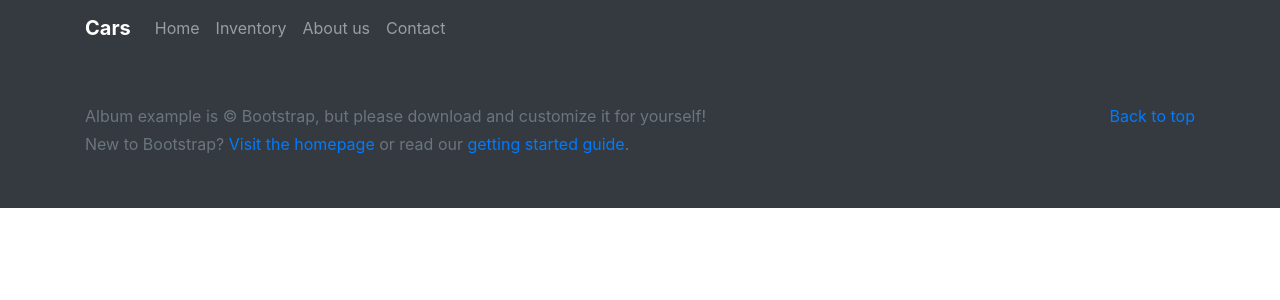
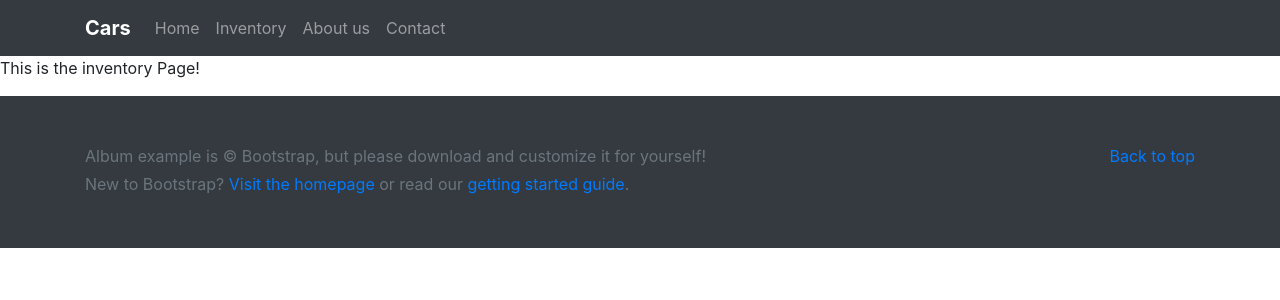
Before and after one commit to CurtisJLButler/The-Zin-Crew, a React (Vite) app in the folder client/: page /inventory in a window 1280 px wide. Shown: the top 300 px of the page. Built offline with nearby package versions, Linux system fonts and the light colour scheme.

Commit message:
First Commit Test

```diff
--- a/client/src/App.jsx
+++ b/client/src/App.jsx
@@ -1,6 +1,7 @@
 import React from 'react'
 import NavBar from './components/NavBar'
 import Main from './components/Main';
+import Inventory from './components/Inventory'
 import Footer from './components/Footer'
 import { Route, Routes } from 'react-router-dom'
 
@@ -13,6 +14,7 @@ function App() {
       <div id="main-content">
         <Routes>
           <Route path='/' element={<Main />} />
+          <Route path='/inventory' element={<Inventory />} />
         </Routes>
       </div>
       <Footer />
--- /dev/null
+++ b/client/src/components/Inventory.jsx
@@ -0,0 +1,13 @@
+import React from 'react';
+//import '../css/main.css'
+//import 'font-awesome/css/font-awesome.min.css';
+
+const Main = () => {
+    return (
+        <div>
+            <p> This is the inventory Page!</p>
+        </div>
+    )
+}
+
+export default Main;
--- a/client/src/components/NavBar.jsx
+++ b/client/src/components/NavBar.jsx
@@ -16,7 +16,7 @@ const NavBar = () => {
             <Link className="nav-link" to="/">Home</Link>
             </li>
             <li className="nav-item">
-            <Link className="nav-link" to="/">Inventory</Link>
+            <Link className="nav-link" to="/Inventory">Inventory</Link>
             </li>
             <li className="nav-item">
             <Link className="nav-link" to="/">About us</Link>
```
Also changed, not shown: 1 other file (tests, documents, lock files or other folders).
